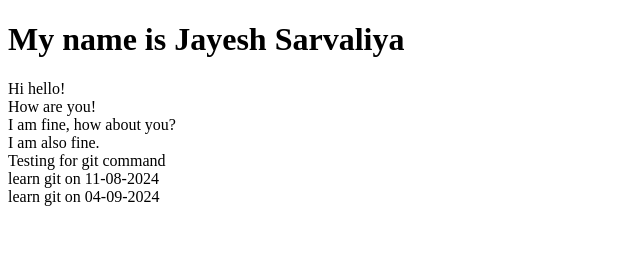
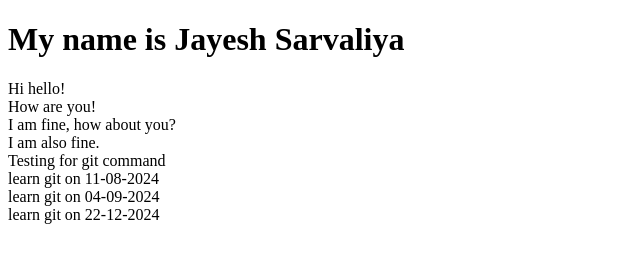
Before and after one commit to jayesh-sarvaliya/html, a plain HTML site: page index.html in a window 1280 px wide. Shown: the whole page, without its empty margins (0-640 px from the left). Drawn offline with Linux system fonts and the light colour scheme.

Commit message:
one more commit

```diff
--- a/index.html
+++ b/index.html
@@ -14,5 +14,6 @@
     <div>Testing for git command</div>
     <div>learn git on 11-08-2024</div>
     <div>learn git on 04-09-2024</div>
+    <div>learn git on 22-12-2024</div>
 </body>
 </html>
```
